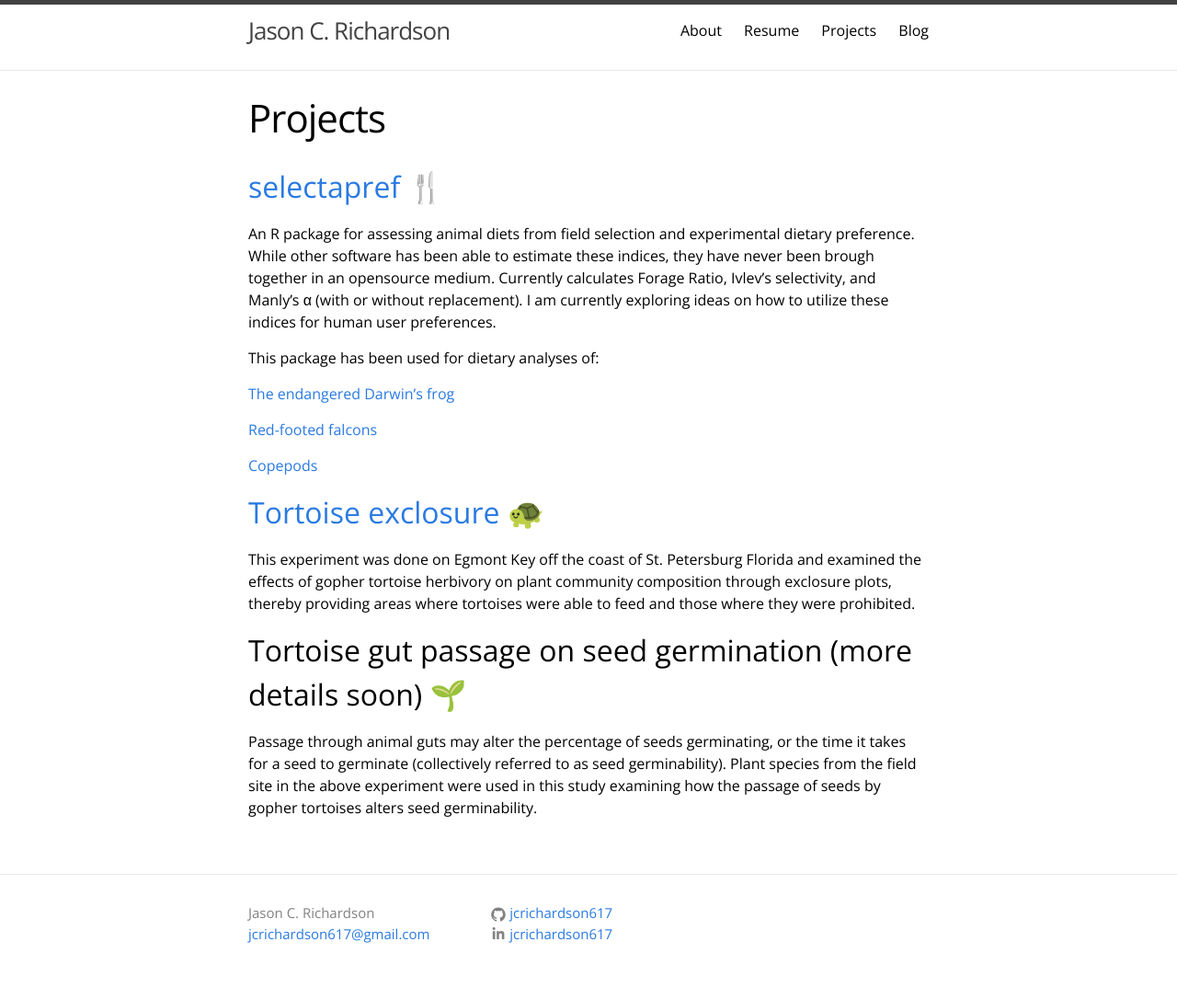
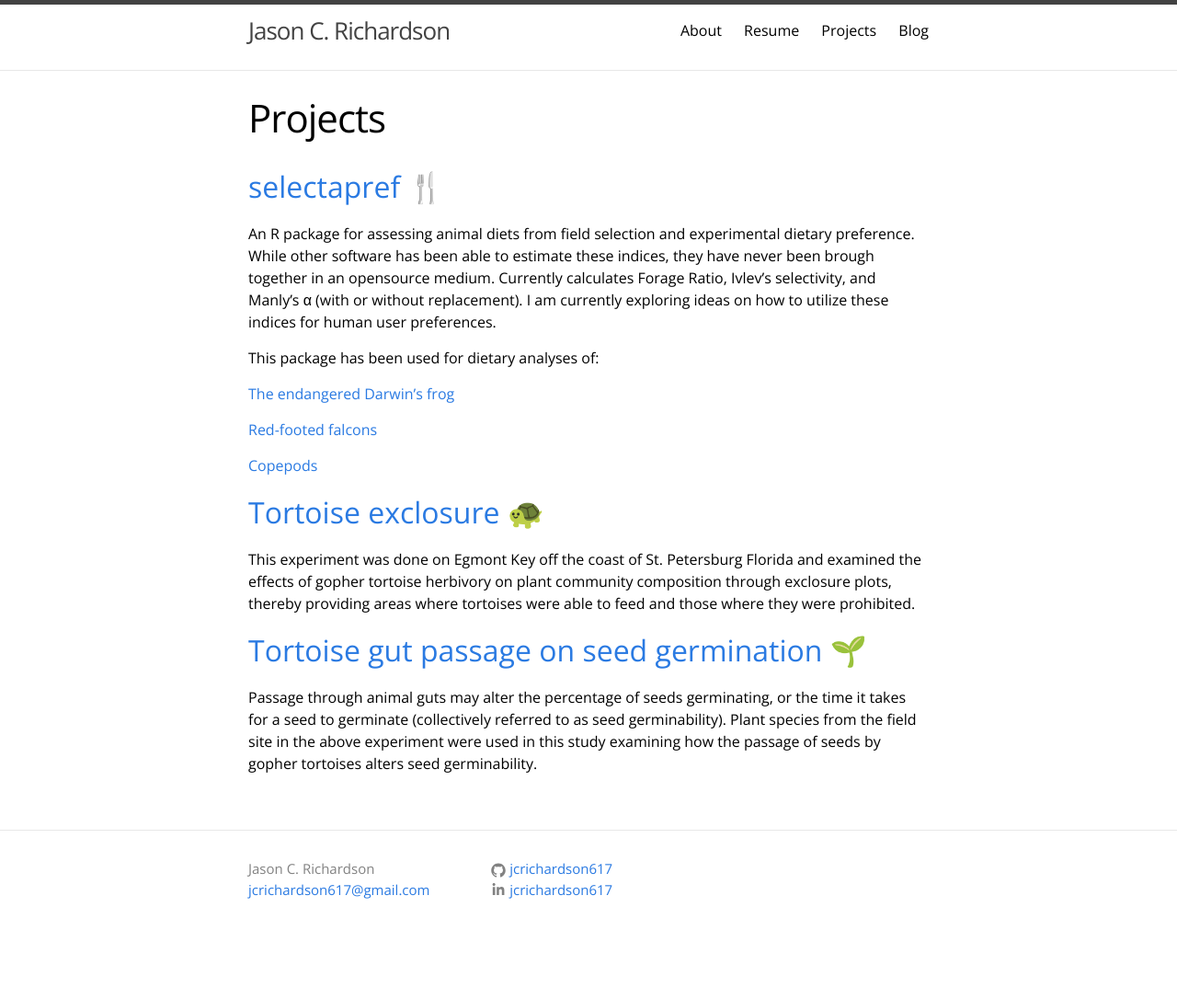
Before and after one commit to jcrichardson617/jcrichardson617.github.io, a Jekyll site: the page built from projects/projects.md, in a window 1280 px wide. Shown: the whole page at 92% size. Built offline with Jekyll 4.4.1, drawn with Linux system fonts in a browser that asks for light colours; emoji names are drawn with the system emoji font; after the commit the page ends 1038 px from its top, so only the background shows below that.

Commit message:
Update projects.md

```diff
--- a/projects/projects.md
+++ b/projects/projects.md
@@ -22,6 +22,6 @@ This package has been used for dietary analyses of:
 
 This experiment was done on Egmont Key off the coast of St. Petersburg Florida and examined the effects of gopher tortoise herbivory on plant community composition through exclosure plots, thereby providing areas where tortoises were able to feed and those where they were prohibited.
 
-## Tortoise gut passage on seed germination (more details soon) :seedling:
+## [Tortoise gut passage on seed germination](jcrichardson617.github.io/_posts/2018-08-21-seed-germinability.html) :seedling:
 
 Passage through animal guts may alter the percentage of seeds germinating, or the time it takes for a seed to germinate (collectively referred to as seed germinability). Plant species from the field site in the above experiment were used in this study examining how the passage of seeds by gopher tortoises alters seed germinability.
```
